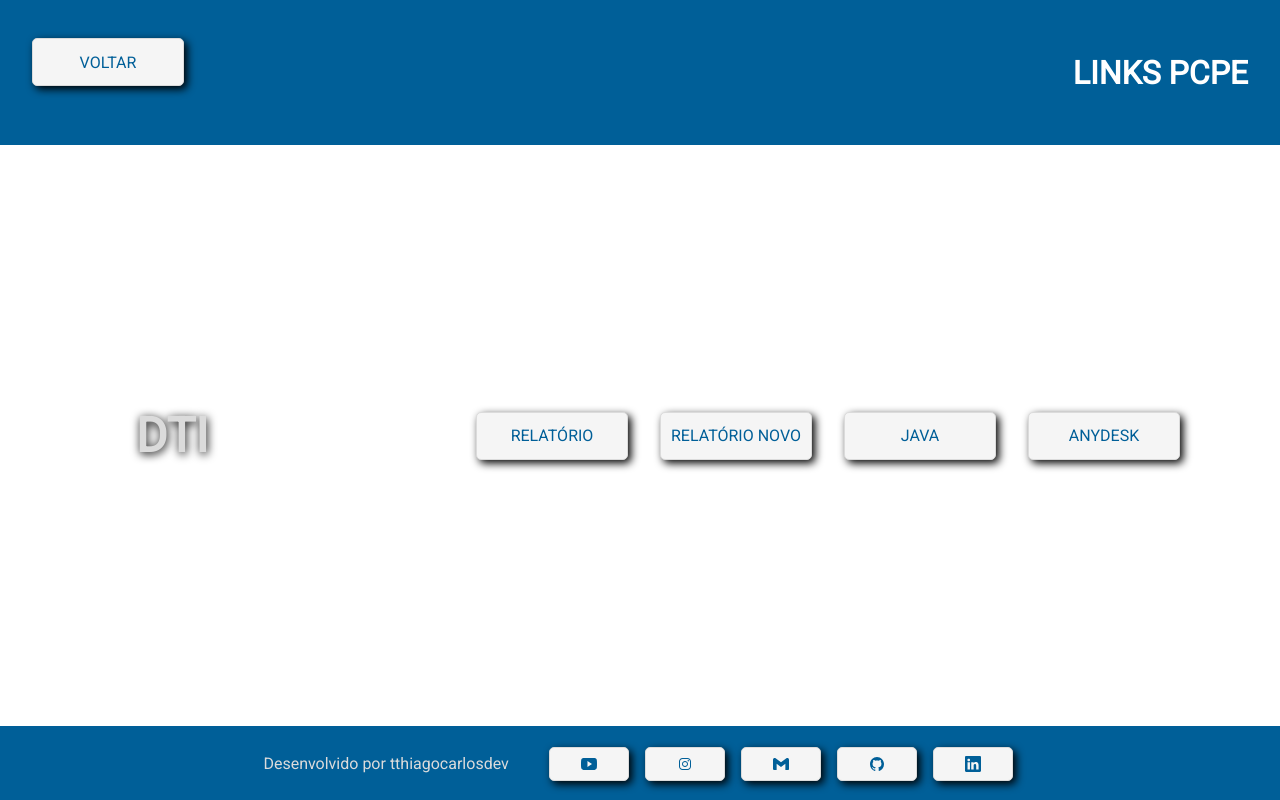
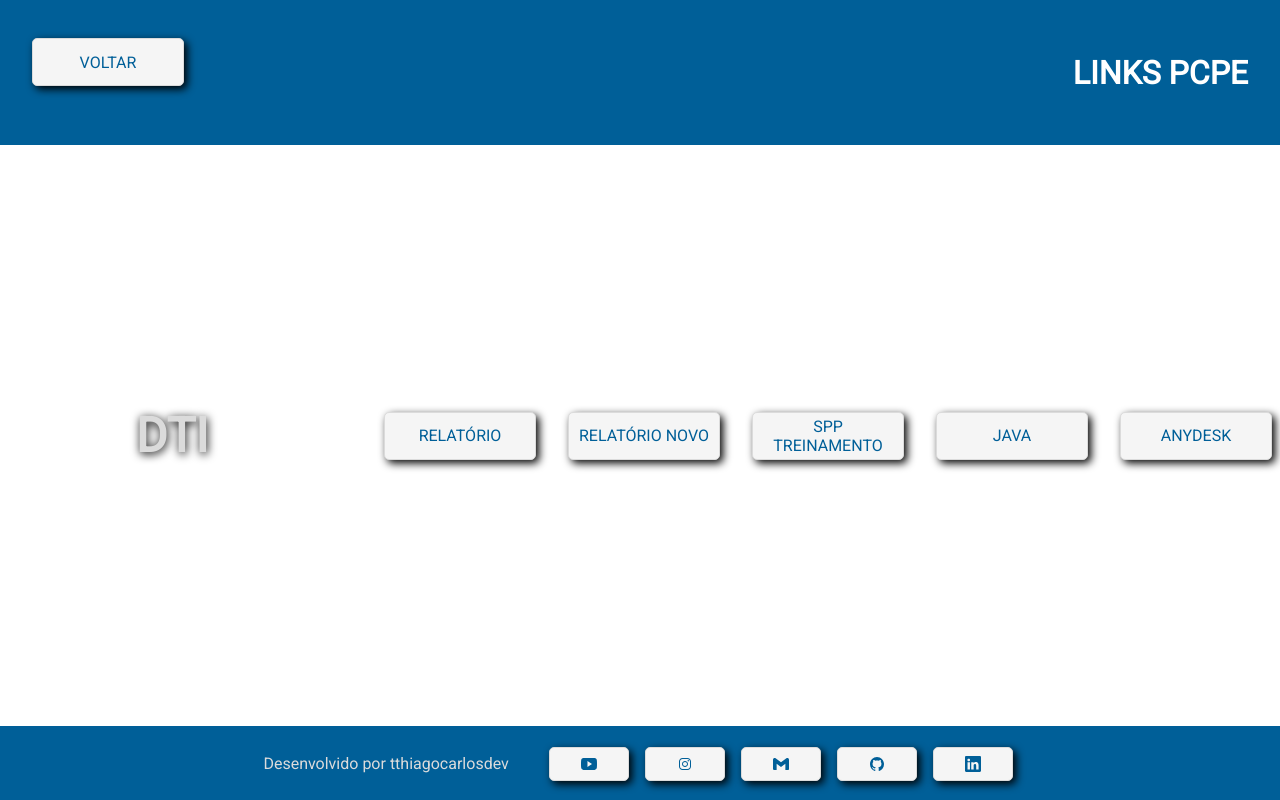
Before and after one commit to tthiagocarlosdev/links-sistemas, a React (Create React App) app: page /dti in a window 1280 px wide. Built offline with nearby package versions, Linux system fonts and the light colour scheme; no server answers.

Commit message:
adicionado links SPBA em consultas e SPP-TREINAMENTO em dti

```diff
--- a/src/components/MainQueries.jsx
+++ b/src/components/MainQueries.jsx
@@ -11,6 +11,7 @@ const MainQueries = () => {
           <li> <a href="https://certidao.sds.pe.gov.br/#" target="_blank"> BOLETIM INTEGRADO </a></li>
           <li> <a href="https://policiaagil.sds.pe.gov.br" target="_blank"> POLÍCIA ÁGIL </a></li>
           <li> <a href="https://www.siap.pe.gov.br/SIAP/public/pages/login.jsf" target="_blank"> SIAP </a></li>
+          <li> <a href="https://spba.pc.pe.gov.br/spba/#/controle" target="_blank"> SPBA </a></li>
           <li> <a href="https://portalbnmp.cnj.jus.br/#/captcha/" target="_blank"> BNMP </a></li>
           <li> <a href="https://servicos.receita.fazenda.gov.br/Servicos/CPF/ConsultaSituacao/ConsultaPublica.asp" target="_blank"> RECEITA FEDERAL </a></li>
         </ul>
--- a/src/pages/Dti.jsx
+++ b/src/pages/Dti.jsx
@@ -22,6 +22,7 @@ const Dti = () => {
           <ul className="links-dti">
               <li> <a href="http://200.238.83.219/old-PCPE/rse.htm" target="_blank" > RELATÓRIO </a></li>
               <li> <a href="https://tthiagocarlosdev.github.io/projects_website/relatorio_de_servicos_externos/index.html" target="_blank" > RELATÓRIO NOVO </a></li>
+              <li> <a href="https://spp-treinamento.pc.pe.gov.br/#/controle" target="_blank" > SPP TREINAMENTO </a></li>
               <li> <a href="http://200.238.83.219/old-PCPE/JAVA/" target="_blank" > JAVA </a></li>
               <li> <a href="http://200.238.83.219/old-PCPE/AD/" target="_blank" > ANYDESK </a></li>
           </ul>
```
